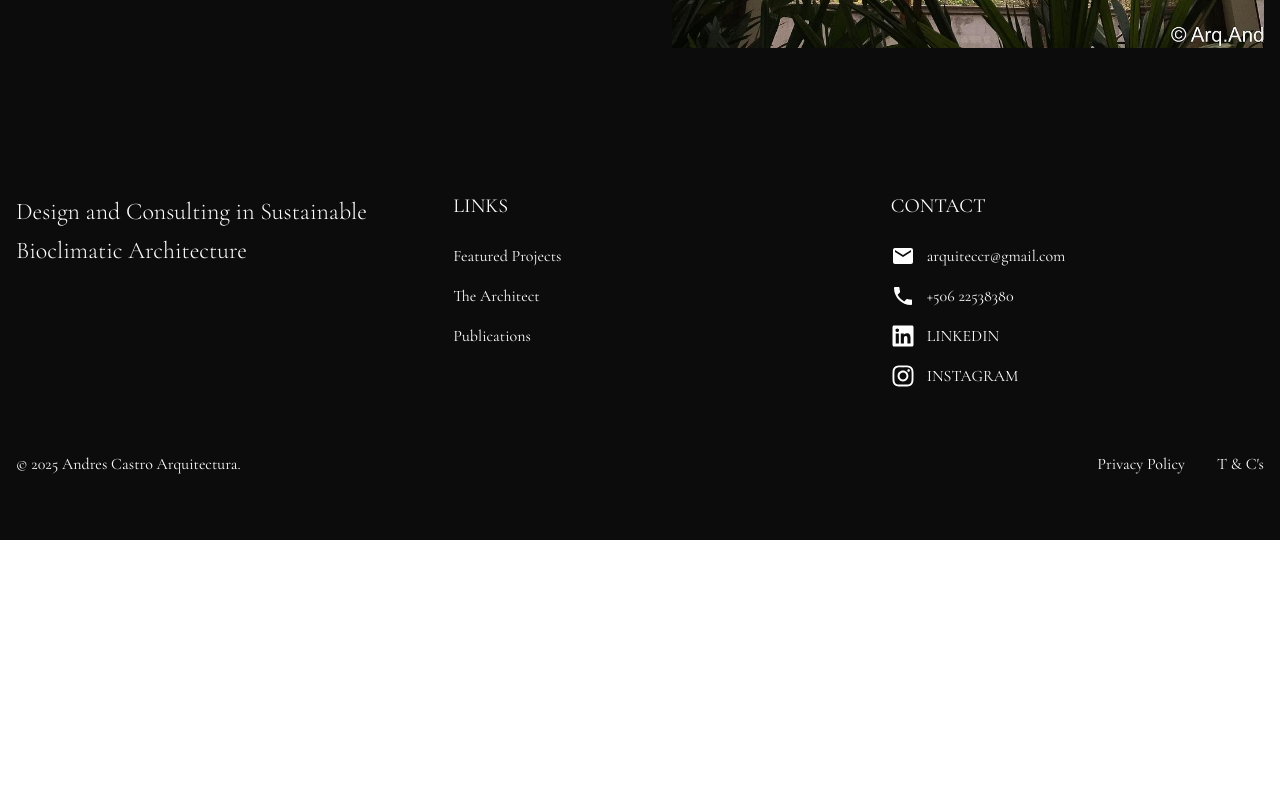
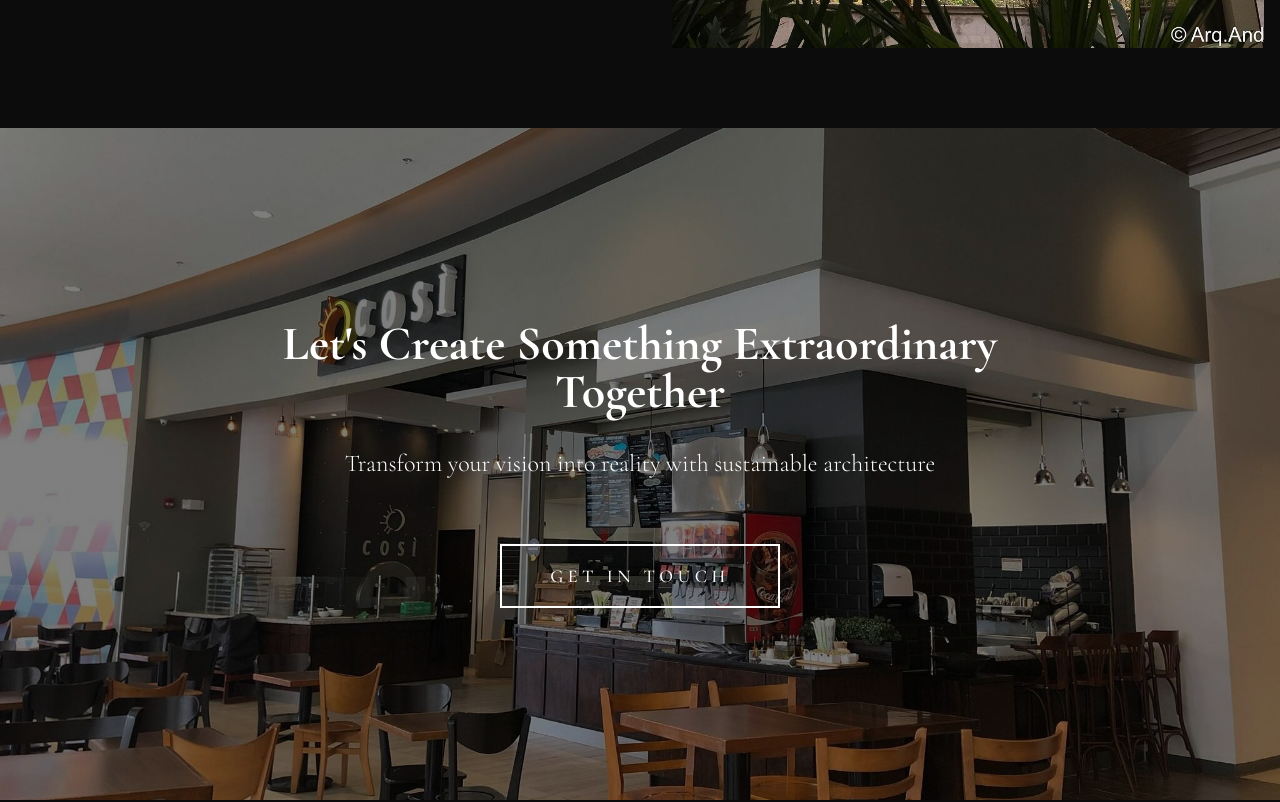
Before and after one commit to botflowlab/AndresCastroWebsite, a React (Vite) app: page /arquitecto in a window 1280 px wide. Shown: the part 2000-2802 px from the top of the page. Before the commit the page ends 2540 px from the top, so only its background shows below. Built offline with nearby package versions, Linux system fonts and the light colour scheme; a web font is replaced by a local one.

Commit message:
Add parallax contact section

```diff
--- a/src/pages/architect/Architect.jsx
+++ b/src/pages/architect/Architect.jsx
@@ -2,6 +2,7 @@ import React from 'react';
 import Hero from './Hero';
 import About from './About';
 import Experience from './Experience';
+import ParallaxContact from './ParallaxContact';
 
 export default function Architect() {
   return (
@@ -9,6 +10,7 @@ export default function Architect() {
       <Hero />
       <About />
       <Experience />
+      <ParallaxContact />
     </div>
   );
 }
--- /dev/null
+++ b/src/pages/architect/ParallaxContact.jsx
@@ -0,0 +1,35 @@
+import React from 'react';
+import { Link } from 'react-router-dom';
+
+export default function ParallaxContact() {
+  return (
+    <section className="relative py-40 overflow-hidden">
+      <div
+        className="absolute inset-0 bg-fixed bg-center bg-cover bg-no-repeat"
+        style={{
+          backgroundImage: 'url(/images/acContact.jpg)',
+          backgroundAttachment: 'fixed'
+        }}
+      >
+        <div className="absolute inset-0 bg-black/50"></div>
+      </div>
+
+      <div className="relative container mx-auto px-4">
+        <div className="max-w-3xl mx-auto text-center text-white py-8">
+          <h2 className="text-4xl md:text-5xl font-bold mb-8 font-cormorant leading-tight">
+            Let's Create Something Extraordinary Together
+          </h2>
+          <p className="text-xl md:text-2xl mb-16 font-cormorant font-light">
+            Transform your vision into reality with sustainable architecture
+          </p>
+          <Link
+            to="/contacto"
+            className="inline-block border-2 border-white px-12 py-4 text-lg font-medium hover:bg-white hover:text-black transition-all duration-300 tracking-[.25em] uppercase"
+          >
+            Get in Touch
+          </Link>
+        </div>
+      </div>
+    </section>
+  );
+}
```
